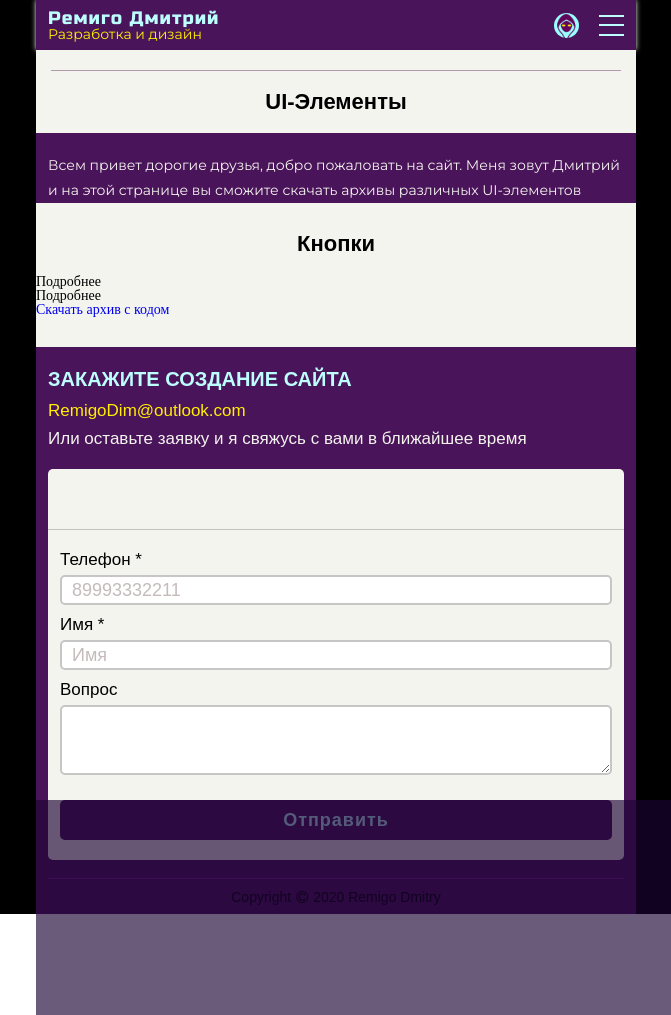
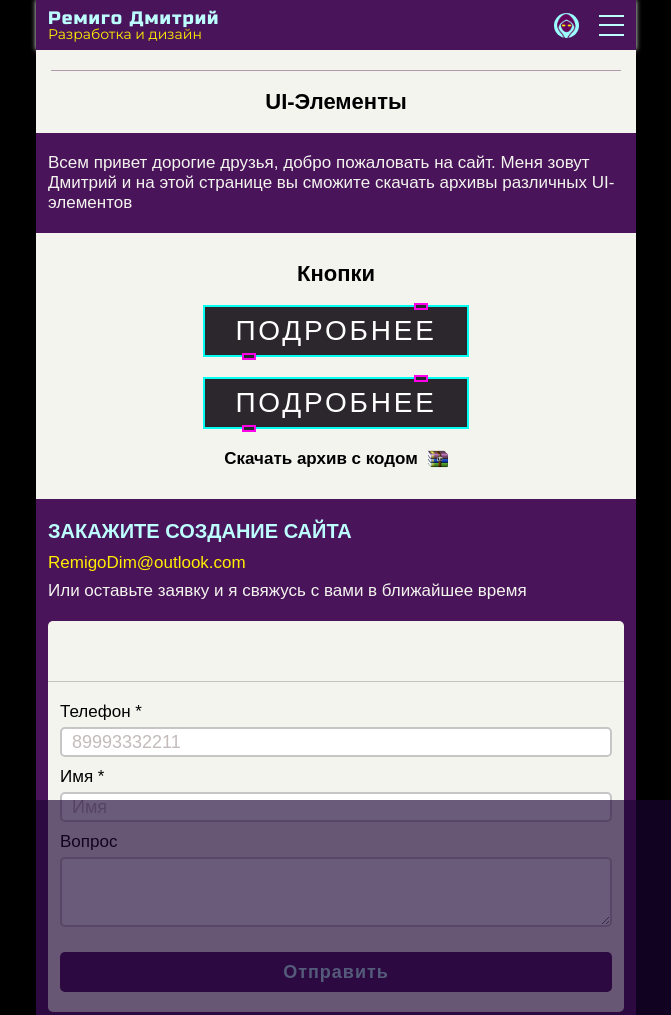
Before and after one commit to DmitryRemigo/page, a plain HTML site: page page_two.html in a window 1280 px wide. Shown: the top 1015 px of the page, without its empty margins (304-975 px from the left). Before the commit the page ends 914 px from the top, so only its background shows below. Drawn offline with Linux system fonts and the light colour scheme.

Commit message:
Update style.css

```diff
--- a/style.css
+++ b/style.css
@@ -1,7 +1,7 @@
 @import "zero.css";
 @import "fonts.css";
 @import "fonts/font-awesome-4.7.0/css/font-awesome.min.css";
-
+@import "ui_element/style1402.css";
 
 
 html.active{ overflow-y: hidden; }
@@ -351,9 +351,30 @@ right: 90px;
 	align-items: center;
 }
 .header__content__bottom__body__description {
-	margin-top: 20px;
+	color: var(--color-background);
+	font-family: var(--font-family-hedar-content);
+	font-size: 17px;
+	line-height: 20px;
+	width: 100%;
+	padding: 20px 0;
+}
+.download{
+	font-family: var(--font-family-hedar-content);
+	font-size: 17px;
+	line-height: 20px;
+	font-weight: 600;
+	display: flex;
+	color: black;
+}
+.arhive{
+	background-image: url('./img/arhive.png');
+	width: 20px;
+	height: 20px;
+	background-size: contain;
+	margin-left: 10px;
+}
 
-}
+
 .top__description{
 	position: relative;
 	width: 100%;
@@ -504,6 +525,7 @@ opacity: 0;
 	display: flex;
 	justify-content: center;
 	width: 100%;
+
 }
 .body__content {
 	display: flex;
@@ -643,6 +665,12 @@ opacity: 0;
 	width: 100%;
 
 }
+.portfolio__content__body.body__button {
+display: flex;
+flex-direction: column;
+align-items: center;
+}
+
 .wedding {
 	display: flex;
 	justify-content: center;
```
